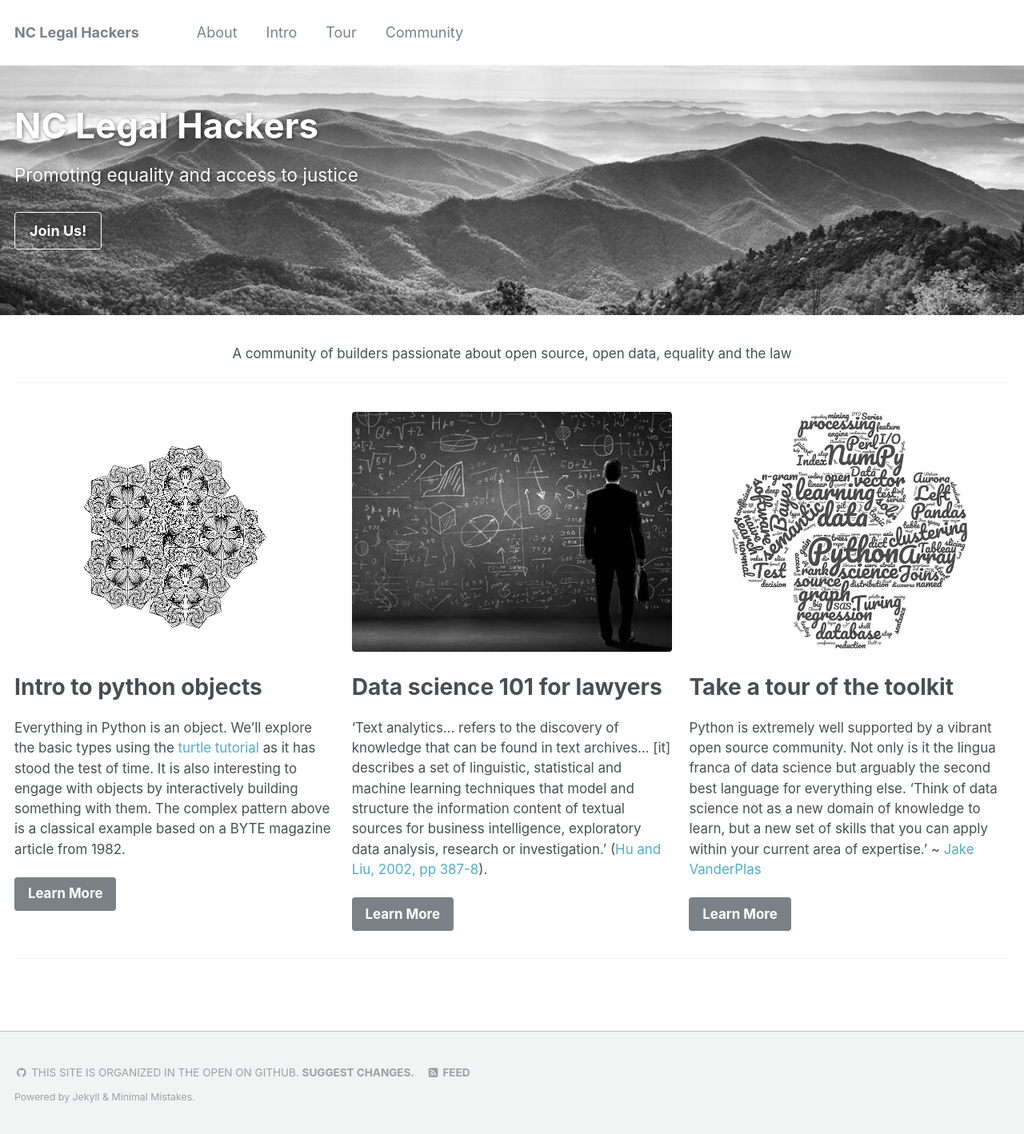
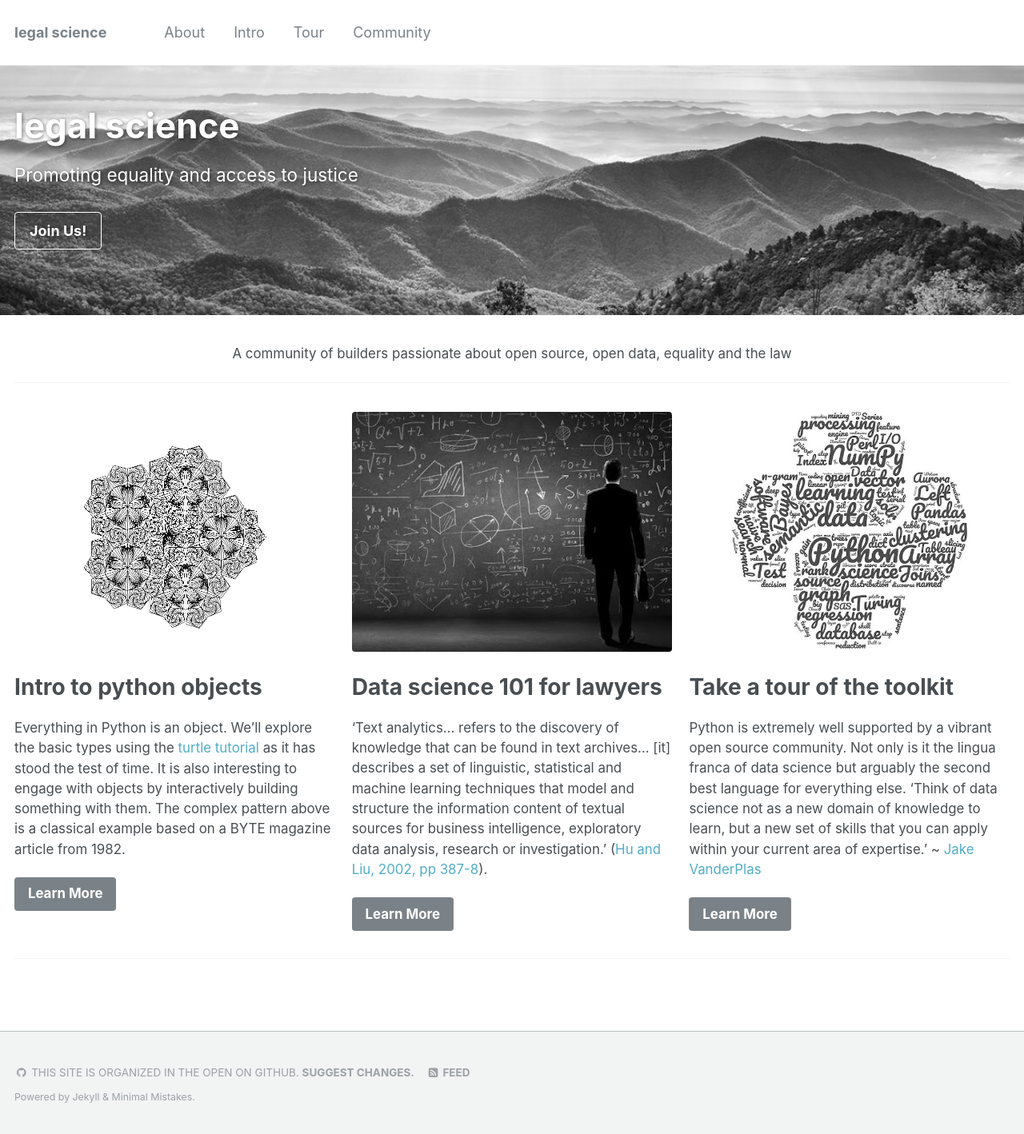
Before and after one commit to halkypi/lh, a Jekyll site: the page built from _pages/home.md, in a window 1280 px wide. Shown: the whole page at 80% size. Built offline with Jekyll 4.4.1, drawn with Linux system fonts in a browser that asks for light colours.

Commit message:
Update _config.yml

```diff
--- a/_config.yml
+++ b/_config.yml
@@ -7,9 +7,9 @@
 
 # Site Settings
 locale                   : "en"
-title                    : "NC Legal Hackers"
+title                    : "legal science"
 title_separator          : "-"
-name                     : "NC Legal Hackers"
+name                     : "legal science"
 description              : "The purpose of this community is to promote equality and access to justice by increasing legal and technical literacy."
 url                      : "https://halkypi.github.io" # the base hostname & protocol for your site e.g. "https://mmistakes.github.io"
 baseurl                  : "/lh" # the subpath of your site, e.g. "/blog"
```
